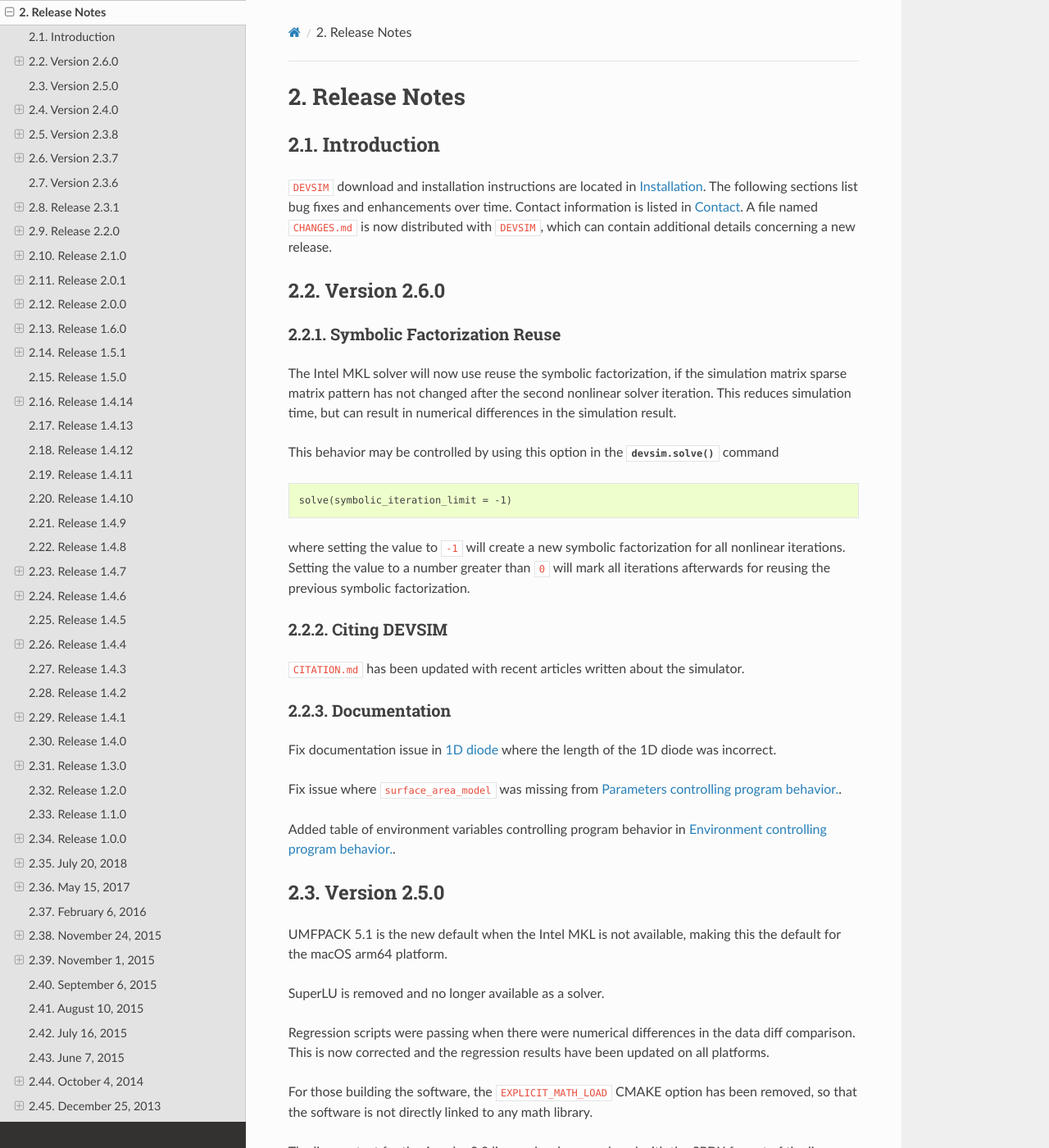
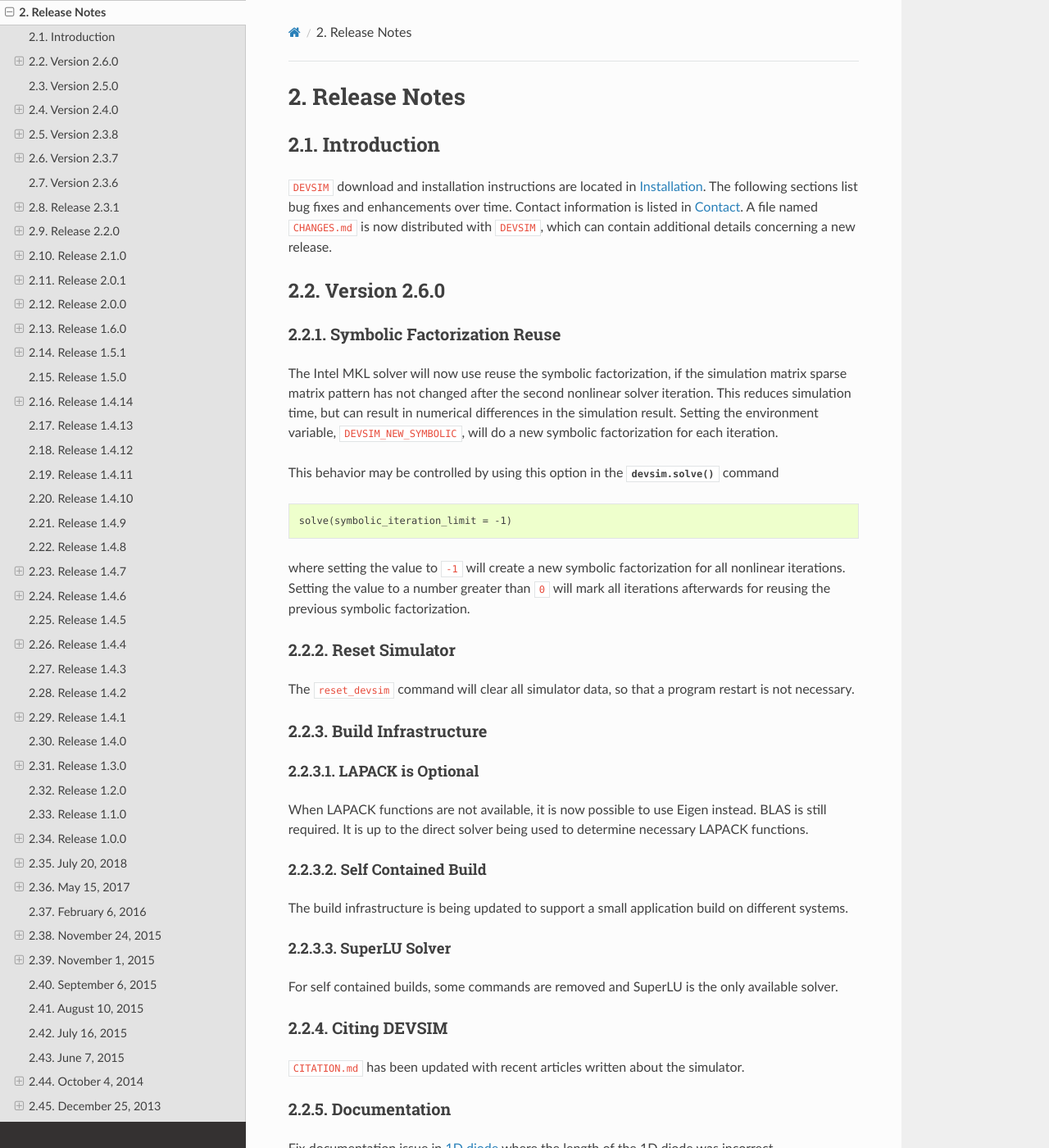
Before and after one commit to devsim/devsim_documentation, a Sphinx documentation site: the page built from sphinx/source/releasenotes.rst, in a window 1280 px wide and 1400 px high. Shown: the whole window at 82% size. Built offline with Sphinx 7.4.7 and the Read the Docs theme 2.0.0, drawn with Linux system fonts in a browser that asks for light colours; cross-references to code outside the pages are shown as plain code.

Commit message:
update docs

```diff
--- a/sphinx/source/releasenotes.rst
+++ b/sphinx/source/releasenotes.rst
@@ -18,7 +18,7 @@
 Symbolic Factorization Reuse
 ^^^^^^^^^^^^^^^^^^^^^^^^^^^^
 
-The Intel MKL solver will now use reuse the symbolic factorization, if the simulation matrix sparse matrix pattern has not changed after the second nonlinear solver iteration.  This reduces simulation time, but can result in numerical differences in the simulation result.
+The Intel MKL solver will now use reuse the symbolic factorization, if the simulation matrix sparse matrix pattern has not changed after the second nonlinear solver iteration.  This reduces simulation time, but can result in numerical differences in the simulation result.  Setting the environment variable, ``DEVSIM_NEW_SYMBOLIC``, will do a new symbolic factorization for each iteration.
 
 This behavior may be controlled by using this option in the :meth:`devsim.solve` command
 
@@ -27,6 +27,29 @@
     solve(symbolic_iteration_limit = -1)
 
 where setting the value to ``-1`` will create a new symbolic factorization for all nonlinear iterations.  Setting the value to a number greater than ``0`` will mark all iterations afterwards for reusing the previous symbolic factorization.
+
+Reset Simulator
+^^^^^^^^^^^^^^^
+
+The ``reset_devsim`` command will clear all simulator data, so that a program restart is not necessary.
+
+Build Infrastructure
+^^^^^^^^^^^^^^^^^^^^
+
+LAPACK is Optional
+""""""""""""""""""
+
+When LAPACK functions are not available, it is now possible to use Eigen instead.  BLAS is still required.  It is up to the direct solver being used to determine necessary LAPACK functions.
+
+Self Contained Build
+""""""""""""""""""""
+
+The build infrastructure is being updated to support a small application build on different systems.
+
+SuperLU Solver
+""""""""""""""
+
+For self contained builds, some commands are removed and SuperLU is the only available solver.
 
 Citing DEVSIM
 ^^^^^^^^^^^^^
```
